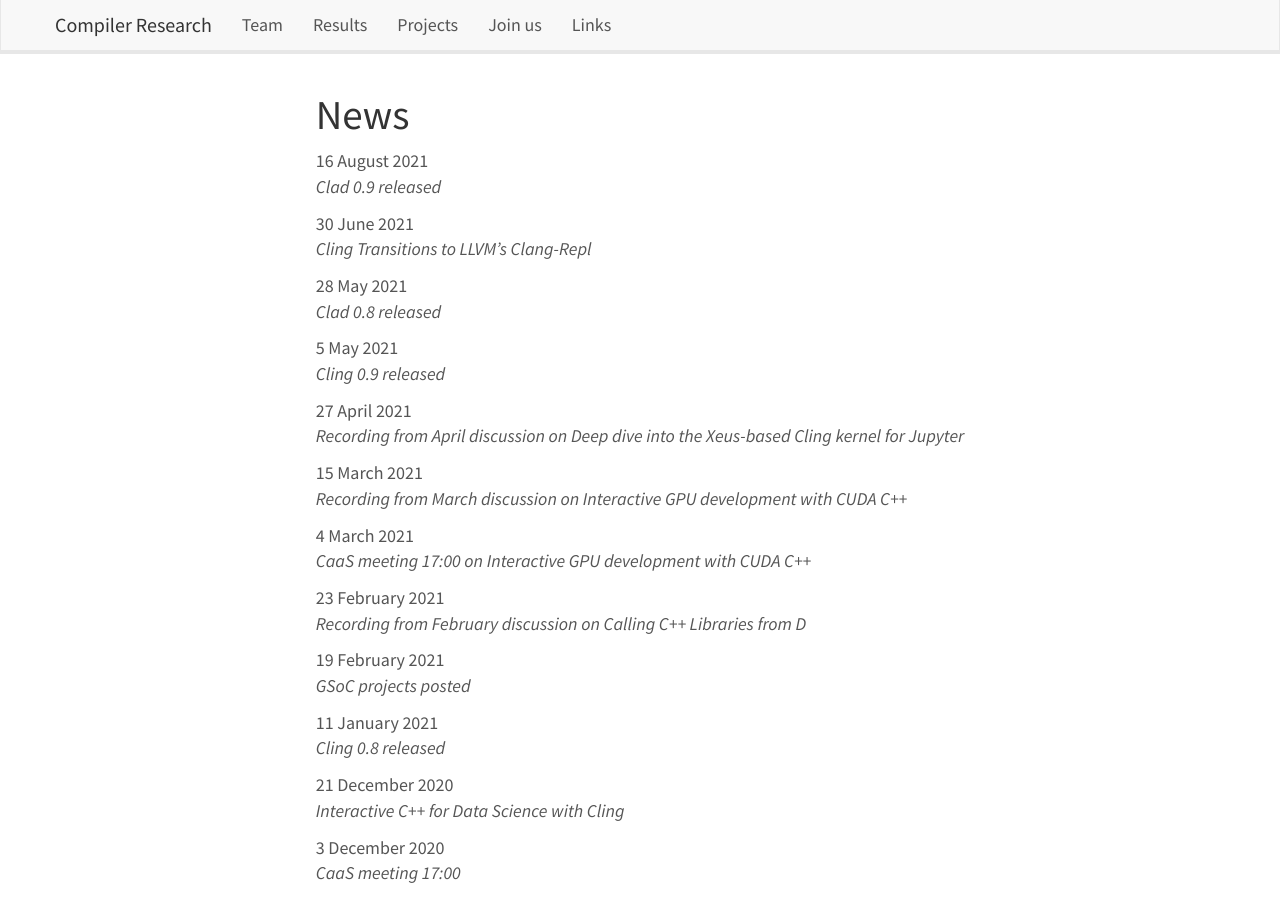
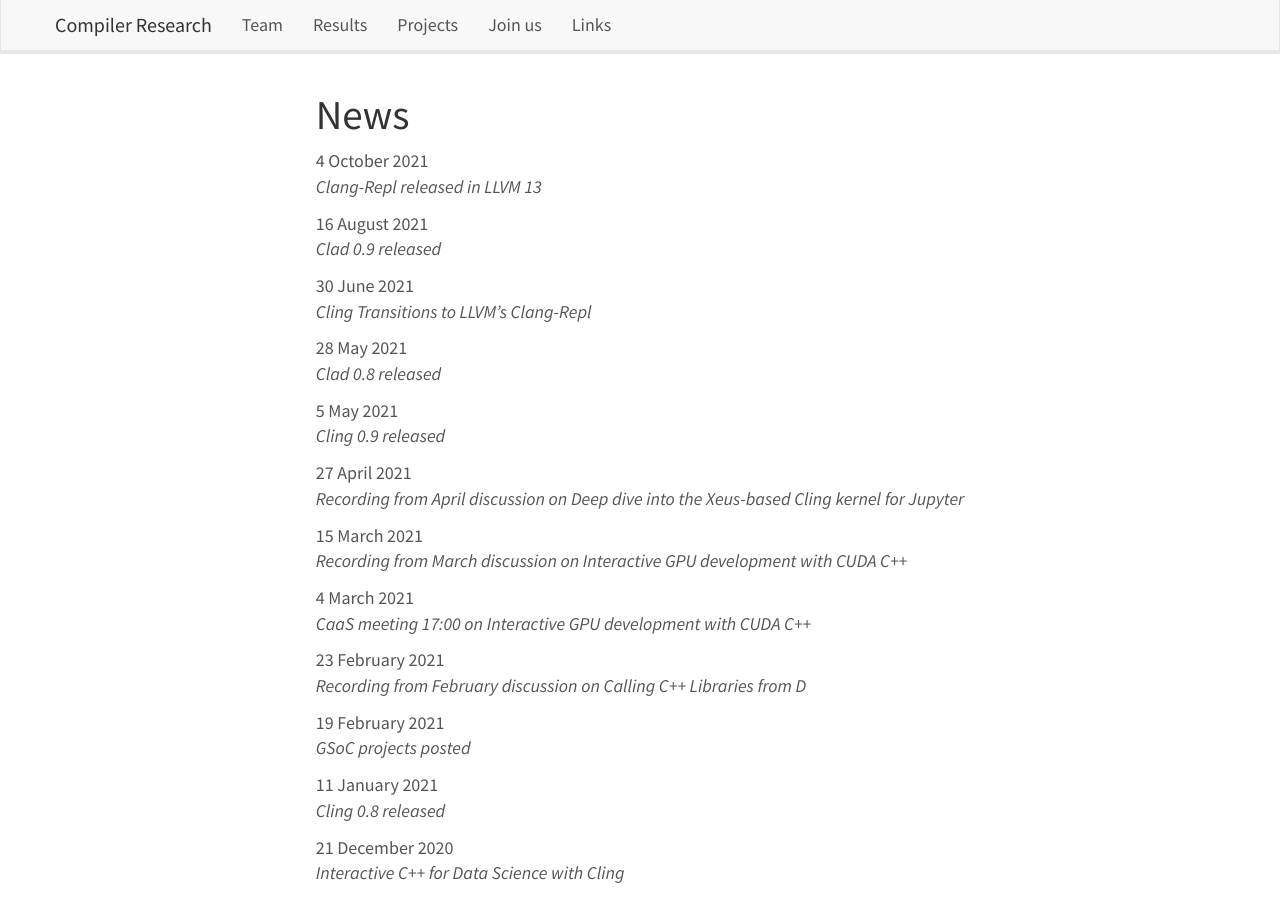
Before and after one commit to vgvassilev/clad, a Jekyll site: the page built from _pages/allnews.md, in a window 1280 px wide and 900 px high. Built offline with Jekyll 4.4.1, drawn with Linux system fonts in a browser that asks for light colours; nearby versions of some CDN libraries; a style sheet for code colours, icons or effects is not loaded.

Commit message:
Mention that clang-repl was released.

```diff
--- a/_data/news.yml
+++ b/_data/news.yml
@@ -1,3 +1,7 @@
+- date: 4 October 2021
+  headline: "Clang-Repl released in LLVM 13"
+  link: "https://github.com/llvm/llvm-project/releases/tag/llvmorg-13.0.0"
+
 - date: 16 August 2021
   headline: "Clad 0.9 released"
   link: "https://github.com/vgvassilev/clad/releases/tag/v0.9"
```
